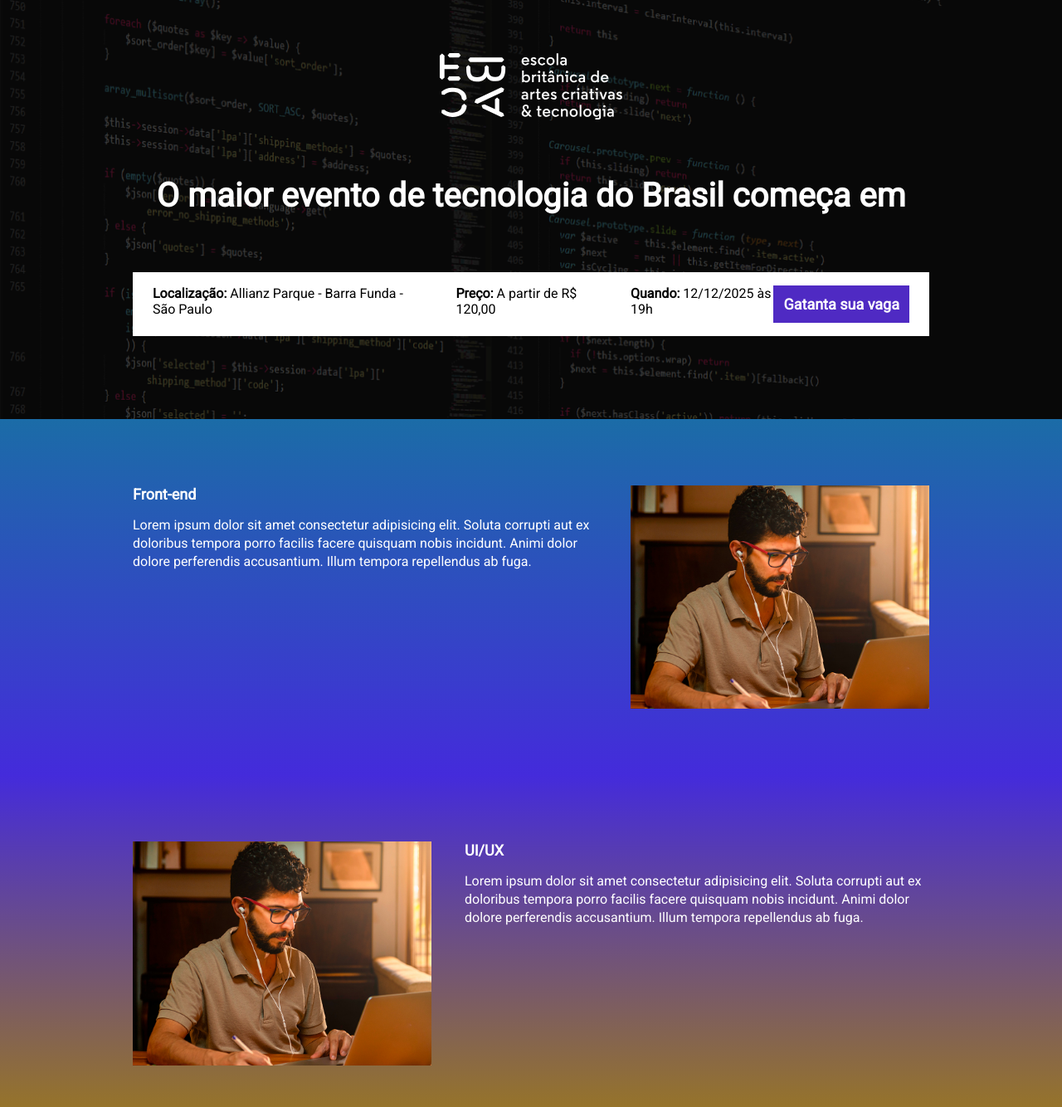
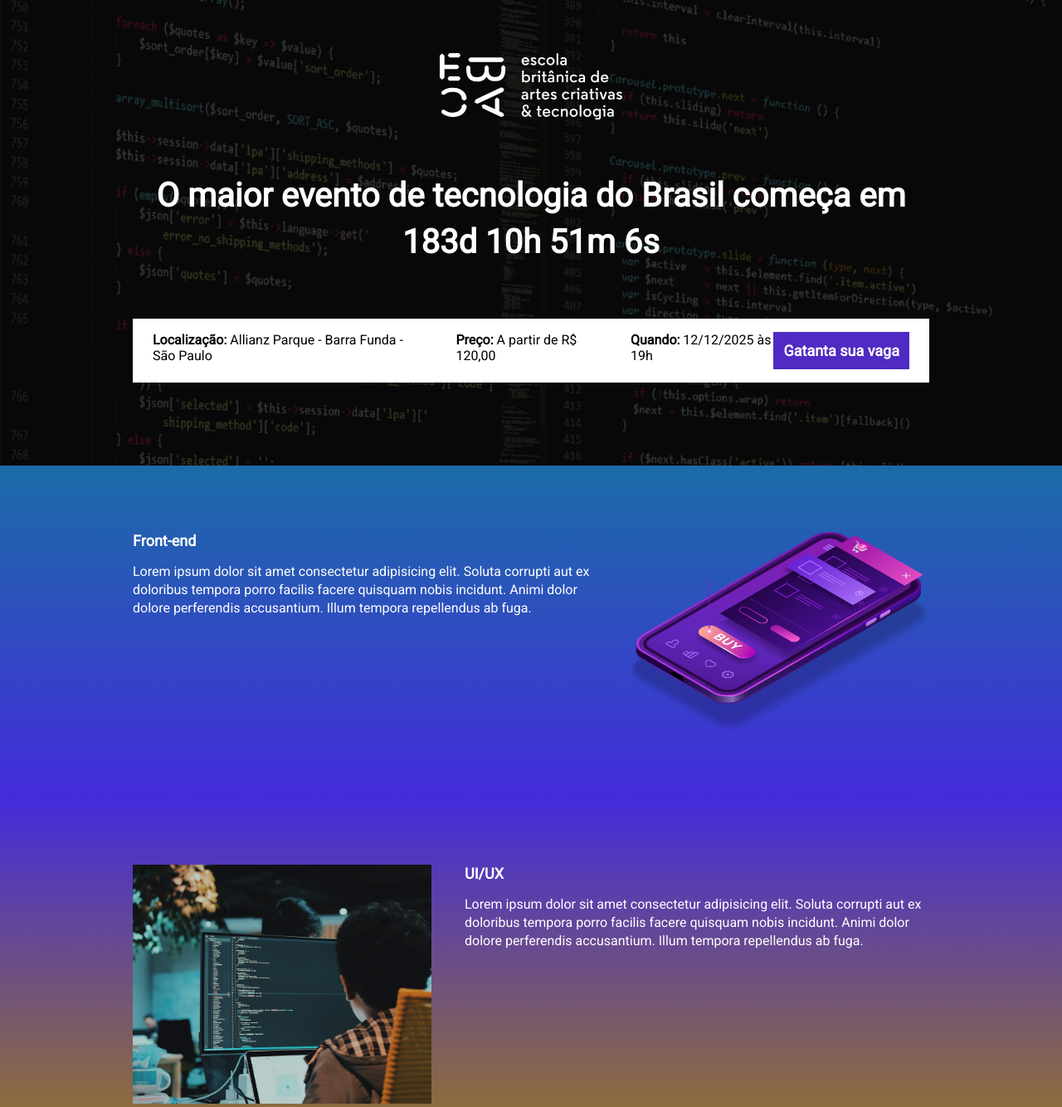
Before and after one commit to korylo/landing-pege, a website built with Parcel: page src/index.html in a window 1280 px wide. Shown: the top 1334 px of the page at 83% size. Built offline with nearby package versions, Linux system fonts and the light colour scheme.

Commit message:
atualizando as imagens das demais seções

```diff
--- a/src/index.html
+++ b/src/index.html
@@ -51,7 +51,7 @@
           Lorem ipsum dolor sit amet consectetur adipisicing elit. Soluta corrupti aut ex doloribus tempora porro facilis facere quisquam nobis incidunt. Animi dolor dolore perferendis accusantium. Illum tempora repellendus ab fuga.
         </p>
       </div>
-      <img class="event__image" src="./images/frontend.png" alt="Front-end">
+      <img class="event__image" src="./images/ui-ux.png" alt="UI/UX">
     </div>
   </section>
    <section class="event event--ui-ux event--image-left">
@@ -62,7 +62,7 @@
           Lorem ipsum dolor sit amet consectetur adipisicing elit. Soluta corrupti aut ex doloribus tempora porro facilis facere quisquam nobis incidunt. Animi dolor dolore perferendis accusantium. Illum tempora repellendus ab fuga.
         </p>
       </div>
-      <img class="event__image" src="./images/frontend.png" alt="Front-end">
+      <img class="event__image" src="./images/data.png" alt="Data/Science">
     </div>
   </section>
    <section class="event event--data-science">
@@ -73,7 +73,7 @@
           Lorem ipsum dolor sit amet consectetur adipisicing elit. Soluta corrupti aut ex doloribus tempora porro facilis facere quisquam nobis incidunt. Animi dolor dolore perferendis accusantium. Illum tempora repellendus ab fuga.
         </p>
       </div>
-      <img class="event__image" src="./images/frontend.png" alt="Front-end">
+      <img class="event__image" src="./images/backend.png" alt="back-end">
     </div>
   </section>
    <section class="event event--backend event--image-left">
--- a/src/scripts/main.js
+++ b/src/scripts/main.js
@@ -9,19 +9,14 @@ const contaAsHoras = setInterval(function () {
 
     const distanciaAteOEvento = timeStampDoEvento - timeStampAtual;
 
-    const diaEmMs = 1000 * 60 * 60 * 24;
+    const diaEmMs = 1000 * 60 * 60 * 26;
     const horaEmMs = 1000 * 60 * 60;
     const minutoEmMs = 1000 * 60;
 
     const diasAteOEvento = Math.floor(distanciaAteOEvento / diaEmMs);
-    const horasAteOEvento = Math.floor((distanciaAteOEvento % diaEmMs) / horasEmMs);
-    const minutosAteOEvento = Math.floor((distanciaAteOEvento % horasEmMs) / minutoEmMs);
+    const horasAteOEvento = Math.floor((distanciaAteOEvento % diaEmMs) / horaEmMs);
+    const minutosAteOEvento = Math.floor((distanciaAteOEvento % horaEmMs) / minutoEmMs);
     const segundosAteOEvento = Math.floor((distanciaAteOEvento % minutoEmMs) / 1000);
-
-    console.log(diasAteOEvento);
-    console.log(horasAteOEvento);
-    console.log(minutosAteOEvento);
-    console.log(segundosAteOEvento);
 
     document.getElementById('contador').innerHTML = `${diasAteOEvento}d ${horasAteOEvento}h ${minutosAteOEvento}m ${segundosAteOEvento}s`;
 
```
